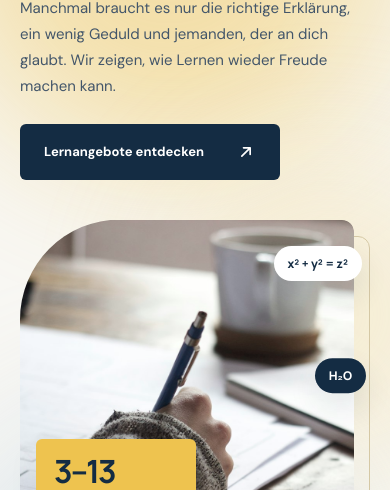
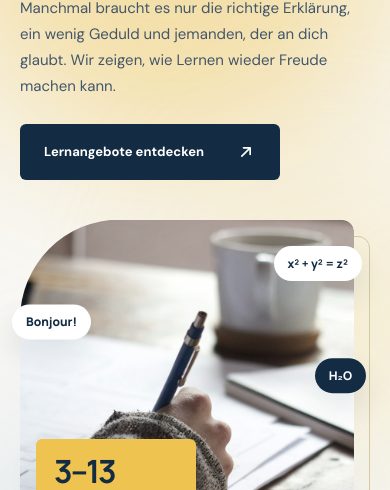
Before and after one commit to meldaaksu/nachhilfe, a plain HTML site: page index.html in a window 390 px wide. Shown: the part 289-779 px from the top of the page. Drawn offline with Linux system fonts and the light colour scheme.

Commit message:
„Bonjour!“-Chip im Hero auch auf dem Handy zeigen
Co-Authored-By: Claude Opus 5.5 <noreply@anthropic.com>

```diff
--- a/style.css
+++ b/style.css
@@ -403,7 +403,7 @@ footer p { margin: 10px 0 0; color: #b9c8d5; font-size: 12px; line-height: 1.8;
   .chip { padding: 9px 14px; font-size: 12px; }
   .chip-1 { right: -8px; }
   .chip-2 { right: -12px; }
-  .chip-3 { display: none; }
+  .chip-3 { top: 96px; left: -8px; }
   .stamp { right: -8px; bottom: -24px; width: 110px; height: 110px; }
   .stamp strong { font-size: 22px; }
 
```
